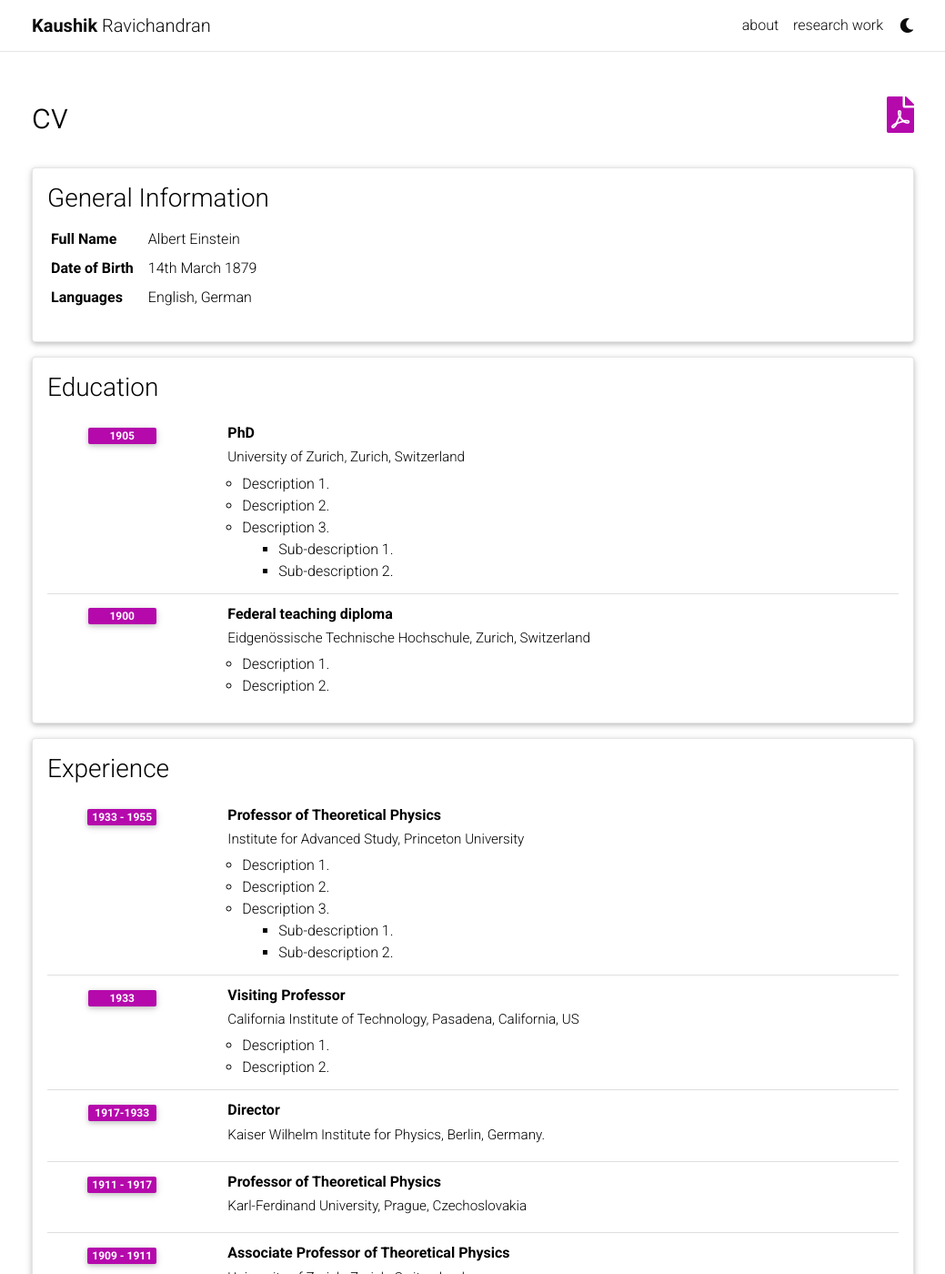
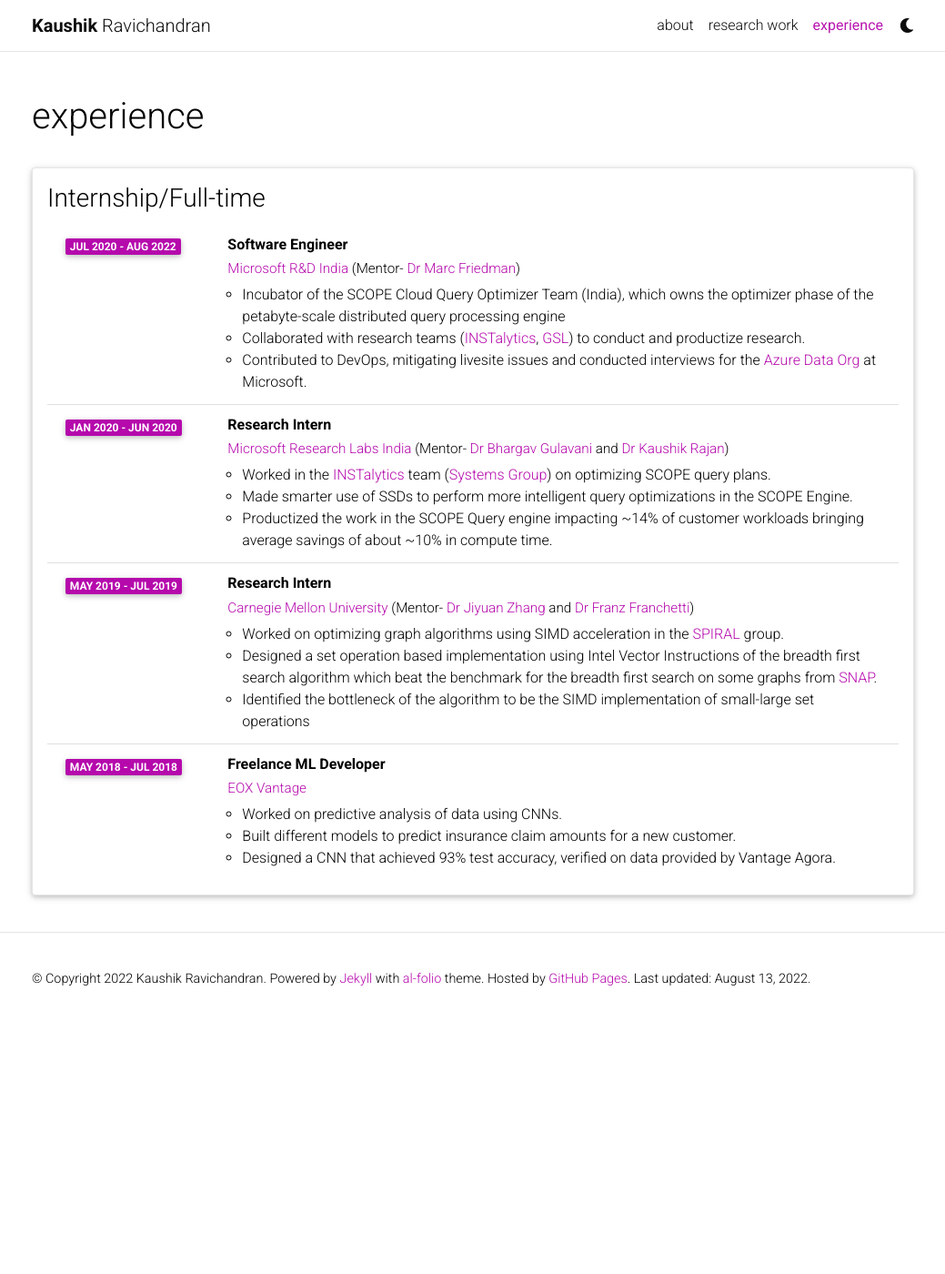
Before and after one commit to kaushikravichandran/kaushikravichandran.github.io, a Jekyll site: the page built from _pages/cv.md, in a window 1280 px wide and 1400 px high. Shown: the whole window at 91% size, without its empty margins (120-1159 px from the left). Built offline with Jekyll 4.4.1, drawn with Linux system fonts in a browser that asks for light colours; comment, search, counter and statistics services are not loaded; a style sheet for code colours, icons or effects is not loaded; some of the changed text lies outside the part shown.

Commit message:
add experience page

```diff
--- a/_data/cv.yml
+++ b/_data/cv.yml
@@ -1,97 +1,34 @@
-- title: General Information
-  type: map
-  contents:
-    - name: Full Name
-      value: Albert Einstein
-    - name: Date of Birth
-      value: 14th March 1879
-    - name: Languages
-      value: English, German
-
-- title: Education
+- title: Internship/Full-time
   type: time_table
   contents:
-    - title: PhD
-      institution: University of Zurich, Zurich, Switzerland
-      year: 1905
+    - title: Software Engineer
+      institution: <a href="https://www.microsoft.com/en-in/msidc">Microsoft R&D India</a> (Mentor- <a href="https://www.linkedin.com/in/marc-friedman-b212096">Dr Marc Friedman</a>)
+      year: Jul 2020 - Aug 2022
       description:
-        - Description 1.
-        - Description 2.
-        - title: Description 3.
-          contents:
-            - Sub-description 1.
-            - Sub-description 2.
-    - title: Federal teaching diploma
-      institution: Eidgenössische Technische Hochschule, Zurich, Switzerland
-      year: 1900
+        - Incubator of the SCOPE Cloud Query Optimizer Team (India), which owns the optimizer phase of the petabyte-scale distributed query processing engine
+        - Collaborated with research teams (<a href="https://www.microsoft.com/en-us/research/project/instalytics-storage-for-big-data/">INSTalytics</a>, <a href="https://www.microsoft.com/en-us/research/group/gray-systems-lab/">GSL</a>) to conduct and productize research.
+        - Contributed to DevOps, mitigating livesite issues and conducted interviews for the <a href="https://azure.microsoft.com/en-in/resources/cloud-computing-dictionary/what-is-azure/">Azure Data Org</a> at Microsoft.
+
+    - title: Research Intern
+      institution: <a href="https://www.microsoft.com/en-us/research/lab/microsoft-research-india/">Microsoft Research Labs India</a> (Mentor- <a href="https://in.linkedin.com/in/bhargavgulavani">Dr Bhargav Gulavani</a> and <a href="https://www.microsoft.com/en-us/research/people/krajan/">Dr Kaushik Rajan</a>)
+      year: Jan 2020 - Jun 2020
       description:
-        - Description 1.
-        - Description 2.
+        - Worked in the <a href="https://www.microsoft.com/en-us/research/project/instalytics-storage-for-big-data/">INSTalytics</a> team (<a href="https://www.microsoft.com/en-us/research/theme/systems/">Systems Group</a>) on optimizing SCOPE query plans.
+        - Made smarter use of SSDs to perform more intelligent query optimizations in the SCOPE Engine.
+        - Productized the work in the SCOPE Query engine impacting ~14% of customer workloads bringing average savings of about ~10% in compute time.
 
-- title: Experience
-  type: time_table
-  contents:
-    - title: Professor of Theoretical Physics
-      institution: Institute for Advanced Study, Princeton University
-      year: 1933 - 1955
+    - title: Research Intern
+      institution: <a href="https://www.cmu.edu/">Carnegie Mellon University</a> (Mentor- <a href="https://www.linkedin.com/in/jiyuan-zhang-858b9954">Dr Jiyuan Zhang</a> and <a href="https://users.ece.cmu.edu/~franzf/">Dr Franz Franchetti</a>)
+      year: May 2019 - Jul 2019
       description:
-        - Description 1.
-        - Description 2.
-        - title: Description 3.
-          contents:
-            - Sub-description 1.
-            - Sub-description 2.
-    - title: Visiting Professor
-      institution: California Institute of Technology, Pasadena, California, US
-      year: 1933
+        - Worked on optimizing graph algorithms using SIMD acceleration in the <a href="http://www.spiral.net/">SPIRAL</a> group.
+        - Designed a set operation based implementation using Intel Vector Instructions of the breadth first search algorithm which beat the benchmark for the breadth first search on some graphs from <a href="http://snap.stanford.edu/">SNAP</a>.
+        - Identified the bottleneck of the algorithm to be the SIMD implementation of small-large set operations
+
+    - title: Freelance ML Developer
+      institution: <a href="https://eoxvantage.com/">EOX Vantage</a>
+      year: May 2018 - Jul 2018
       description:
-        - Description 1.
-        - Description 2.
-
-    - title: Director
-      institution: Kaiser Wilhelm Institute for Physics, Berlin, Germany.
-      year: 1917-1933
-
-    - title: Professor of Theoretical Physics
-      institution: Karl-Ferdinand University, Prague, Czechoslovakia
-      year: 1911 - 1917
-      description:
-
-    - title: Associate Professor of Theoretical Physics
-      institution: University of Zurich, Zurich, Switzerland
-      year: 1909 - 1911
-
-- title: Open Source Projects
-  type: time_table
-  contents:
-    - title: <a href="https://github.com/alshedivat/al-folio">al-folio</a>
-      year: 2015-now
-      description: A beautiful, simple, clean, and responsive Jekyll theme for academics.
-
-- title: Honors and Awards
-  type: time_table
-  contents:
-    - year: 1921
-      items:
-        - Nobel Prize in Physics
-        - Matteucci Medal
-    - year: 2029
-      items:
-        - Max Planck Medal
-
-- title: Academic Interests
-  type: nested_list
-  contents:
-    - title: Topic 1.
-      items:
-        - Description 1.
-        - Description 2.
-    - title: Topic 2.
-      items:
-        - Description 1.
-        - Description 2.
-
-- title: Other Interests
-  type: list
-  contents:
-    - <u>Hobbies:</u> Hobby 1, Hobby 2, etc.
+        - Worked on predictive analysis of data using CNNs.
+        - Built different models to predict insurance claim amounts for a new customer.
+        - Designed a CNN that achieved 93% test accuracy, verified on data provided by Vantage Agora.
--- a/_pages/cv.md
+++ b/_pages/cv.md
@@ -1,8 +1,8 @@
 ---
 layout: cv
-permalink:
-title: cv
-nav: false
-nav_order: 4
-cv_pdf: example_pdf.pdf
+permalink: /experience/
+title: experience
+nav: true
+nav_order: 2
+cv_pdf:
 ---
```
